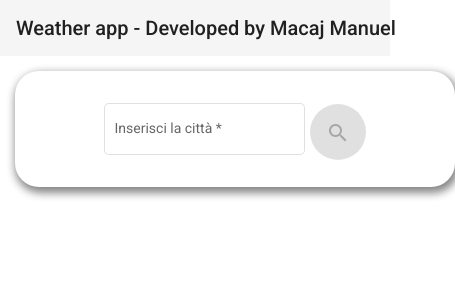
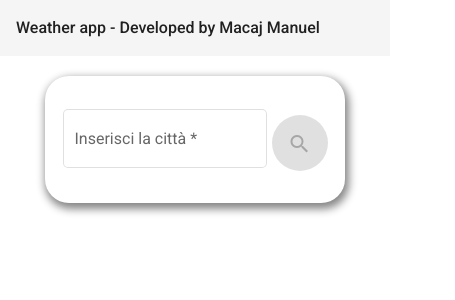
Before and after one commit to manuelmacaj/WeatherApp, an Angular app: page / in a window 390 px wide. Shown: the top 300 px of the page, 455 px wide, since content can reach past the window. Built offline with nearby package versions, Linux system fonts and the light colour scheme.

Commit message:
update readme and fix layout for smartphone

```diff
--- a/src/app/app.component.css
+++ b/src/app/app.component.css
@@ -1,7 +1,7 @@
 .content {
-    margin: 10px 10px 10px 10px;
+    margin: 10px auto;
     display: block;
-    padding: 5px;
+    padding: 10px;
 }
 
 .cardLayout {
@@ -19,9 +19,22 @@
 
 .inputField {
     padding-right: 5px;
+    font-size: 16px;
 }
 
 .weather {
     margin: 0 auto;
     width: 30em;
 }
+
+@media only screen and (max-width: 700px) {
+    .weather {
+        width: 100%;
+    }
+    .cardLayout {
+        width: 20em;
+    }
+    mat-toolbar{
+        font-size: 16px;
+    }
+}
```
Also changed, not shown: media/Readme image/meteo.png (added), 1 other file (tests, documents, lock files or other folders).
